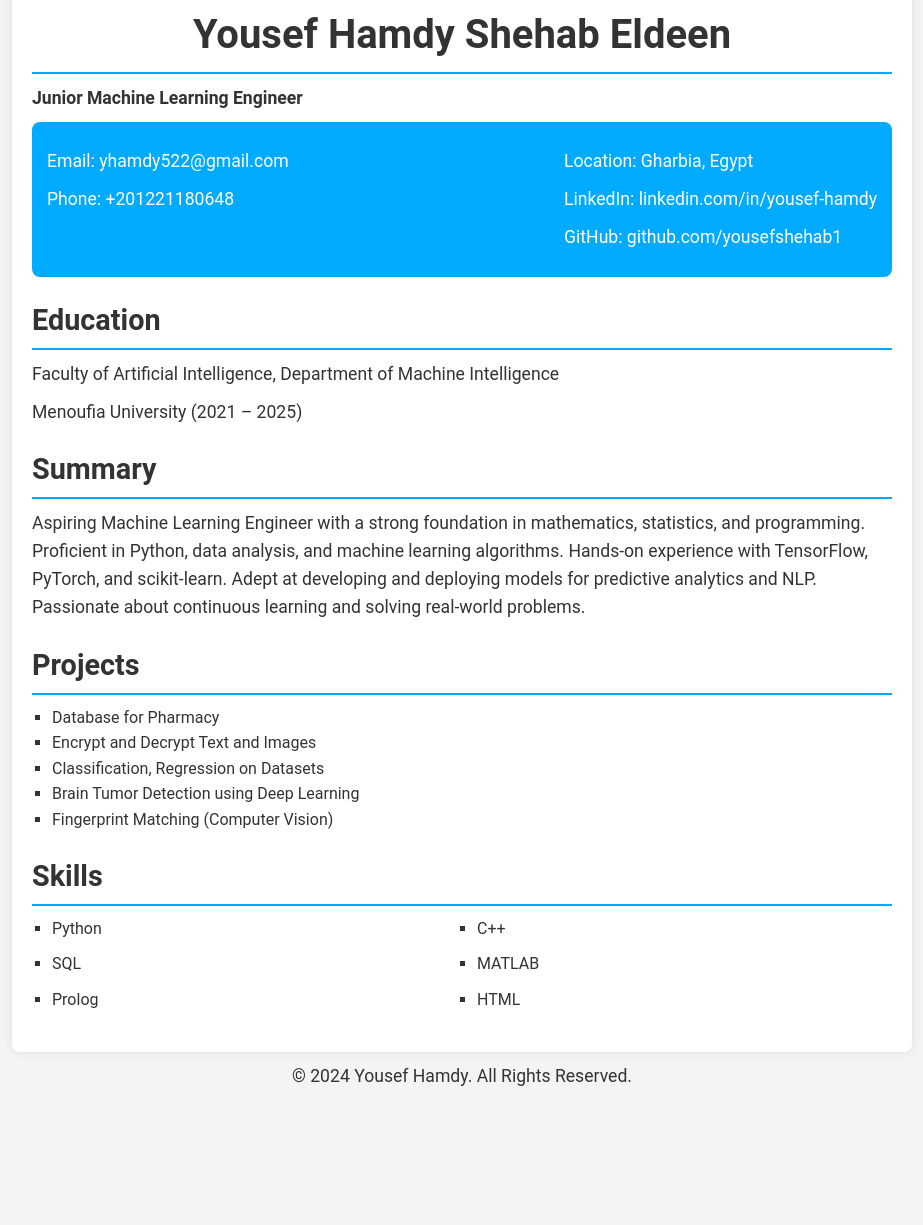
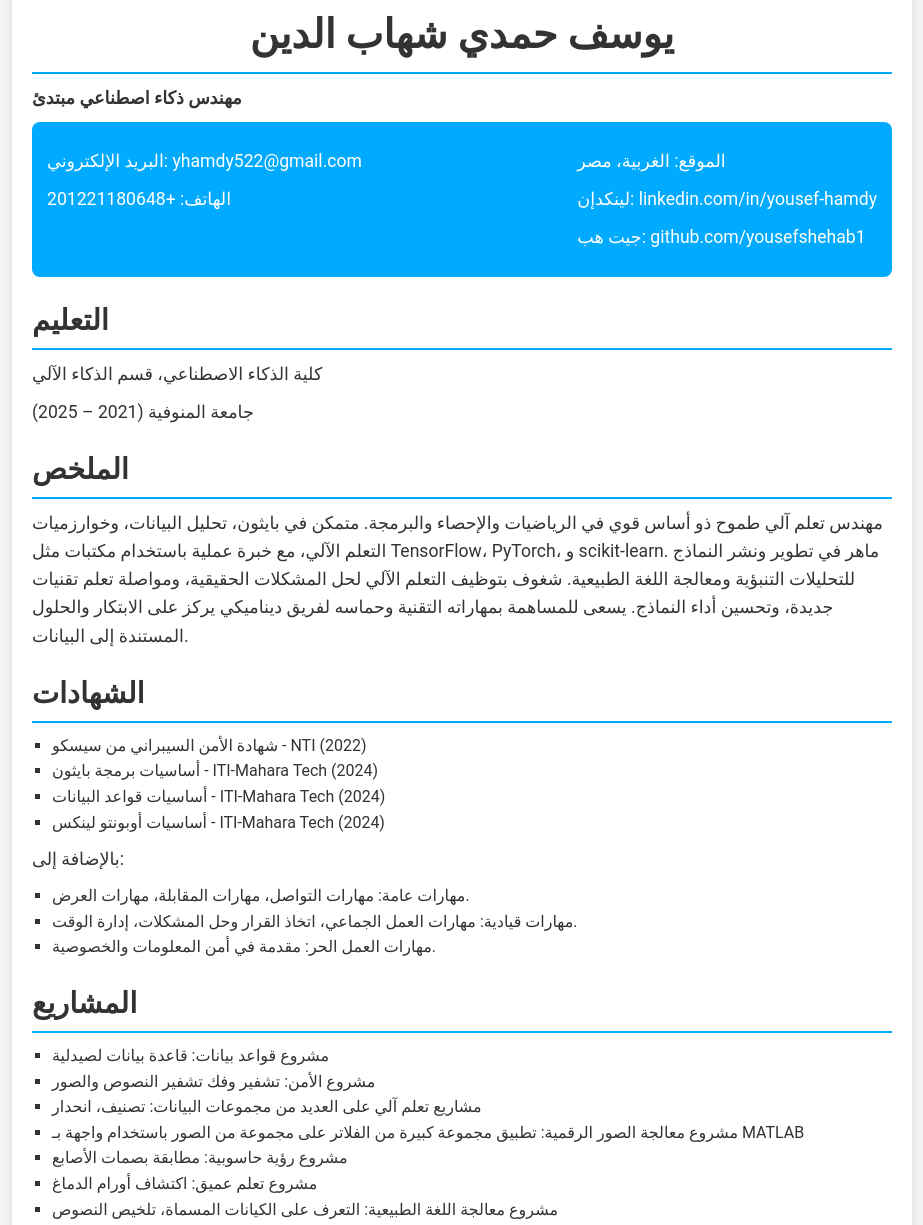
Before and after one commit to yousefshehab1/cv-website, a plain HTML site: page index.html in a window 1280 px wide. Shown: the part 37-1262 px from the top of the page, without its empty margins (178-1101 px from the left). Before the commit the page ends 1148 px from the top, so only its background shows below. Drawn offline with Linux system fonts and the light colour scheme.

Commit message:
Update index.html

```diff
--- a/index.html
+++ b/index.html
@@ -1,61 +1,81 @@
 <!DOCTYPE html>
-<html lang="en">
+<html lang="ar">
 <head>
     <meta charset="UTF-8">
     <meta name="viewport" content="width=device-width, initial-scale=1.0">
-    <title>Yousef Hamdy CV</title>
+    <title>السيرة الذاتية - يوسف حمدي</title>
     <link rel="stylesheet" href="style.css">
 </head>
 <body>
     <div class="container">
-        <h1>Yousef Hamdy Shehab Eldeen</h1>
-        <p><strong>Junior Machine Learning Engineer</strong></p>
+        <h1>يوسف حمدي شهاب الدين</h1>
+        <p><strong>مهندس ذكاء اصطناعي مبتدئ</strong></p>
 
         <div class="contact-info">
             <div>
-                <p>Email: <a href="mailto:yhamdy522@gmail.com">yhamdy522@gmail.com</a></p>
-                <p>Phone: +201221180648</p>
+                <p>البريد الإلكتروني: <a href="mailto:yhamdy522@gmail.com">yhamdy522@gmail.com</a></p>
+                <p>الهاتف: +201221180648</p>
             </div>
             <div>
-                <p>Location: Gharbia, Egypt</p>
-                <p>LinkedIn: <a href="https://linkedin.com/in/yousef-hamdy-82439923b">linkedin.com/in/yousef-hamdy</a></p>
-                <p>GitHub: <a href="https://github.com/yousefshehab1">github.com/yousefshehab1</a></p>
+                <p>الموقع: الغربية، مصر</p>
+                <p>لينكدإن: <a href="https://linkedin.com/in/yousef-hamdy-82439923b">linkedin.com/in/yousef-hamdy</a></p>
+                <p>جيت هب: <a href="https://github.com/yousefshehab1">github.com/yousefshehab1</a></p>
             </div>
         </div>
 
-        <div class="education section">
-            <h2>Education</h2>
-            <p>Faculty of Artificial Intelligence, Department of Machine Intelligence</p>
-            <p>Menoufia University (2021 – 2025)</p>
+        <div class="section">
+            <h2>التعليم</h2>
+            <p>كلية الذكاء الاصطناعي، قسم الذكاء الآلي</p>
+            <p>جامعة المنوفية (2021 – 2025)</p>
         </div>
 
-        <div class="summary section">
-            <h2>Summary</h2>
-            <p>Aspiring Machine Learning Engineer with a strong foundation in mathematics, statistics, and programming. Proficient in Python, data analysis, and machine learning algorithms. Hands-on experience with TensorFlow, PyTorch, and scikit-learn. Adept at developing and deploying models for predictive analytics and NLP. Passionate about continuous learning and solving real-world problems.</p>
+        <div class="section">
+            <h2>الملخص</h2>
+            <p>مهندس تعلم آلي طموح ذو أساس قوي في الرياضيات والإحصاء والبرمجة. متمكن في بايثون، تحليل البيانات، وخوارزميات التعلم الآلي، مع خبرة عملية باستخدام مكتبات مثل TensorFlow، PyTorch، و scikit-learn. ماهر في تطوير ونشر النماذج للتحليلات التنبؤية ومعالجة اللغة الطبيعية. شغوف بتوظيف التعلم الآلي لحل المشكلات الحقيقية، ومواصلة تعلم تقنيات جديدة، وتحسين أداء النماذج. يسعى للمساهمة بمهاراته التقنية وحماسه لفريق ديناميكي يركز على الابتكار والحلول المستندة إلى البيانات.</p>
         </div>
 
-        <div class="projects section">
-            <h2>Projects</h2>
+        <div class="section">
+            <h2>الشهادات</h2>
             <ul>
-                <li>Database for Pharmacy</li>
-                <li>Encrypt and Decrypt Text and Images</li>
-                <li>Classification, Regression on Datasets</li>
-                <li>Brain Tumor Detection using Deep Learning</li>
-                <li>Fingerprint Matching (Computer Vision)</li>
+                <li>شهادة الأمن السيبراني من سيسكو - NTI (2022)</li>
+                <li>أساسيات برمجة بايثون - ITI-Mahara Tech (2024)</li>
+                <li>أساسيات قواعد البيانات - ITI-Mahara Tech (2024)</li>
+                <li>أساسيات أوبونتو لينكس - ITI-Mahara Tech (2024)</li>
+            </ul>
+            <p>بالإضافة إلى:</p>
+            <ul>
+                <li>مهارات عامة: مهارات التواصل، مهارات المقابلة، مهارات العرض.</li>
+                <li>مهارات قيادية: مهارات العمل الجماعي، اتخاذ القرار وحل المشكلات، إدارة الوقت.</li>
+                <li>مهارات العمل الحر: مقدمة في أمن المعلومات والخصوصية.</li>
             </ul>
         </div>
 
-        <div class="skills section">
-            <h2>Skills</h2>
+        <div class="section">
+            <h2>المشاريع</h2>
             <ul>
-                <li>Python</li>
-                <li>C++</li>
-                <li>SQL</li>
-                <li>MATLAB</li>
-                <li>Prolog</li>
-                <li>HTML</li>
+                <li>مشروع قواعد بيانات: قاعدة بيانات لصيدلية</li>
+                <li>مشروع الأمن: تشفير وفك تشفير النصوص والصور</li>
+                <li>مشاريع تعلم آلي على العديد من مجموعات البيانات: تصنيف، انحدار</li>
+                <li>مشروع معالجة الصور الرقمية: تطبيق مجموعة كبيرة من الفلاتر على مجموعة من الصور باستخدام واجهة بـ MATLAB</li>
+                <li>مشروع رؤية حاسوبية: مطابقة بصمات الأصابع</li>
+                <li>مشروع تعلم عميق: اكتشاف أورام الدماغ</li>
+                <li>مشروع معالجة اللغة الطبيعية: التعرف على الكيانات المسماة، تلخيص النصوص</li>
             </ul>
+        </div>
+
+        <div class="section">
+            <h2>المهارات</h2>
+            <p><strong>لغات البرمجة:</strong> بايثون، C++، SQL، MATLAB، برولوج، HTML</p>
+            <p><strong>الأطر والمكتبات:</strong> TensorFlow، scikit-learn، Pandas، NumPy، Matplotlib/Seaborn، Hadoop</p>
+        </div>
+
+        <div class="section">
+            <h2>اللغات</h2>
+            <p>العربية (اللغة الأم)، الإنجليزية (جيد)</p>
         </div>
     </div>
     <footer>
-        <p>© 2024 Yousef Hamdy. All Rights Reserved.</p
+        <p>© 2024 يوسف حمدي. جميع الحقوق محفوظة.</p>
+    </footer>
+</body>
+</html>
```
